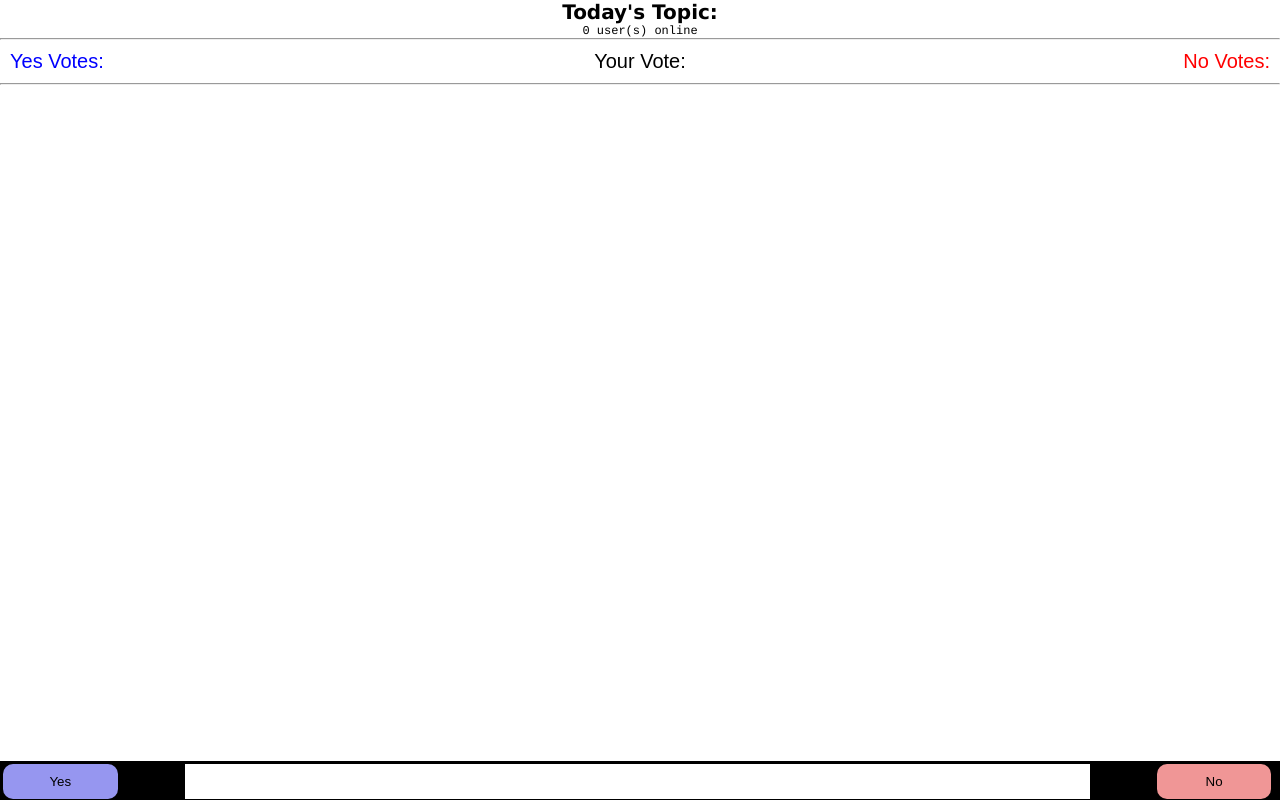
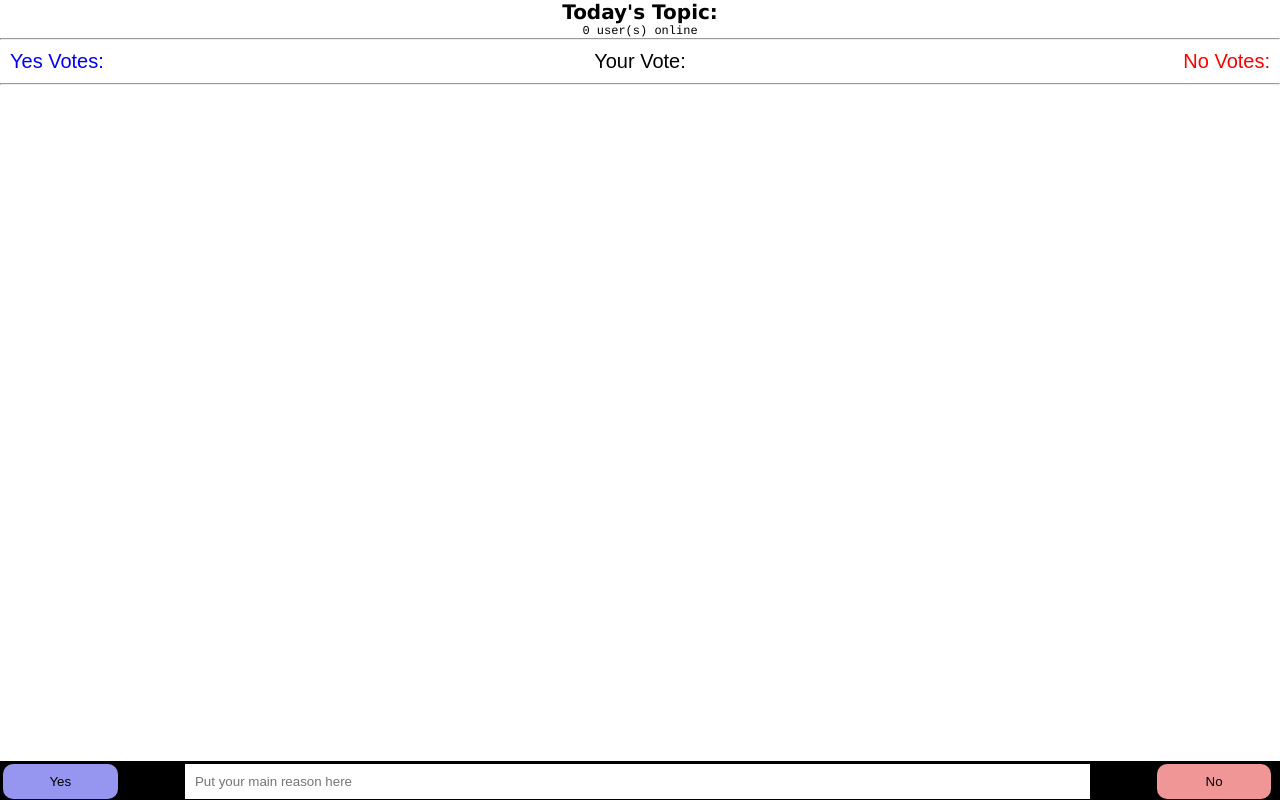
Before and after one commit to minho814/BriskPoll, a website: page index.html in a window 1280 px wide. Drawn offline with nearby package versions, Linux system fonts and the light colour scheme; no server answers.

Commit message:
ADDED PLACEHOLDER

```diff
--- a/index.html
+++ b/index.html
@@ -20,7 +20,7 @@
     <ul id="messages"></ul>
     <form onkeypress="return event.keyCode != 13;" action = "">
       <button class="blue">Yes</button>
-      <input id="m" autocomplete="off" />
+      <input id="m" autocomplete="off" placeholder="Put your main reason here"/>
       <button class="red">No</button>
     </form>
     <script src="/socket.io/socket.io.js"></script>
```
